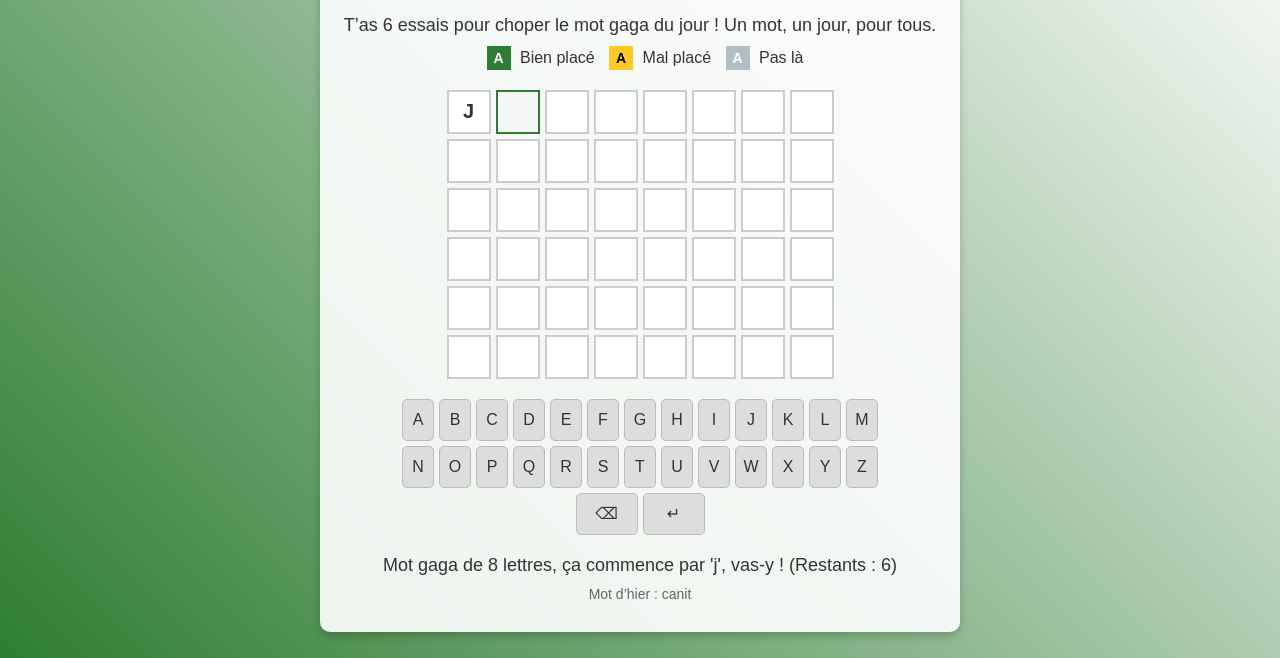
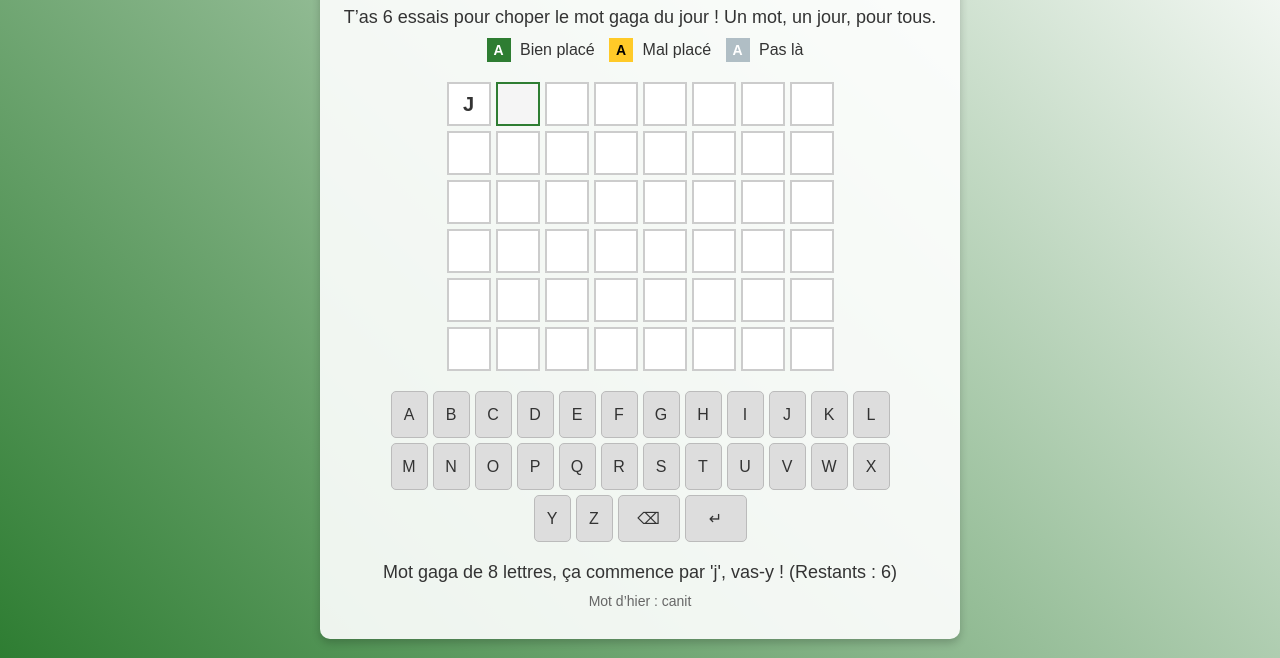
Before and after one commit to parlergaga/gagamus, a plain HTML site: page index.html in a window 1280 px wide. Shown: the part 142-800 px from the top of the page. Drawn offline with Linux system fonts and the light colour scheme.

Commit message:
Add files via upload

```diff
--- a/styles.css
+++ b/styles.css
@@ -76,13 +76,13 @@ p {
 }
 
 .cell {
-    width: 40px; /* Réduit de 50px à 40px */
-    height: 40px; /* Réduit de 50px à 40px */
+    width: 40px;
+    height: 40px;
     border: 2px solid #ccc;
     display: flex;
     align-items: center;
     justify-content: center;
-    font-size: 20px; /* Réduit de 24px à 20px pour rester lisible */
+    font-size: 20px;
     font-weight: bold;
     text-transform: uppercase;
     background: white;
@@ -115,24 +115,24 @@ p {
 #keyboard {
     margin: 20px 0;
     display: flex;
-    flex-wrap: wrap;
+    flex-wrap: wrap; /* Retour à wrap pour 2 lignes */
     justify-content: center;
     gap: 5px;
-    max-width: 500px;
+    max-width: 500px; /* Retour à 500px pour une disposition naturelle */
     margin-left: auto;
     margin-right: auto;
 }
 
 .key {
-    width: 30px; /* Réduit de 40px à 30px */
-    height: 40px; /* Réduit de 50px à 40px */
+    width: 35px; /* Réduit de 40px (original) à 35px, plus grand que 25px */
+    height: 45px; /* Réduit de 50px (original) à 45px */
     background: #ddd;
     border: 1px solid #bbb;
     border-radius: 5px;
     display: flex;
     align-items: center;
     justify-content: center;
-    font-size: 16px; /* Réduit de 18px à 16px pour rester lisible */
+    font-size: 16px; /* Réduit de 18px (original) à 16px */
     cursor: pointer;
     text-transform: uppercase;
     transition: transform 0.2s;
@@ -148,6 +148,15 @@ p {
     0% { transform: scale(1); }
     50% { transform: scale(1.2); }
     100% { transform: scale(1); }
+}
+
+/* Ajustement pour Effacer et Entrée */
+.key:nth-child(27) { /* Effacer (⌫) */
+    width: 50px; /* Réduit de 60px à 50px */
+}
+
+.key:nth-child(28) { /* Entrée (↵) */
+    width: 50px; /* Réduit de 60px à 50px */
 }
 
 #message {
```
